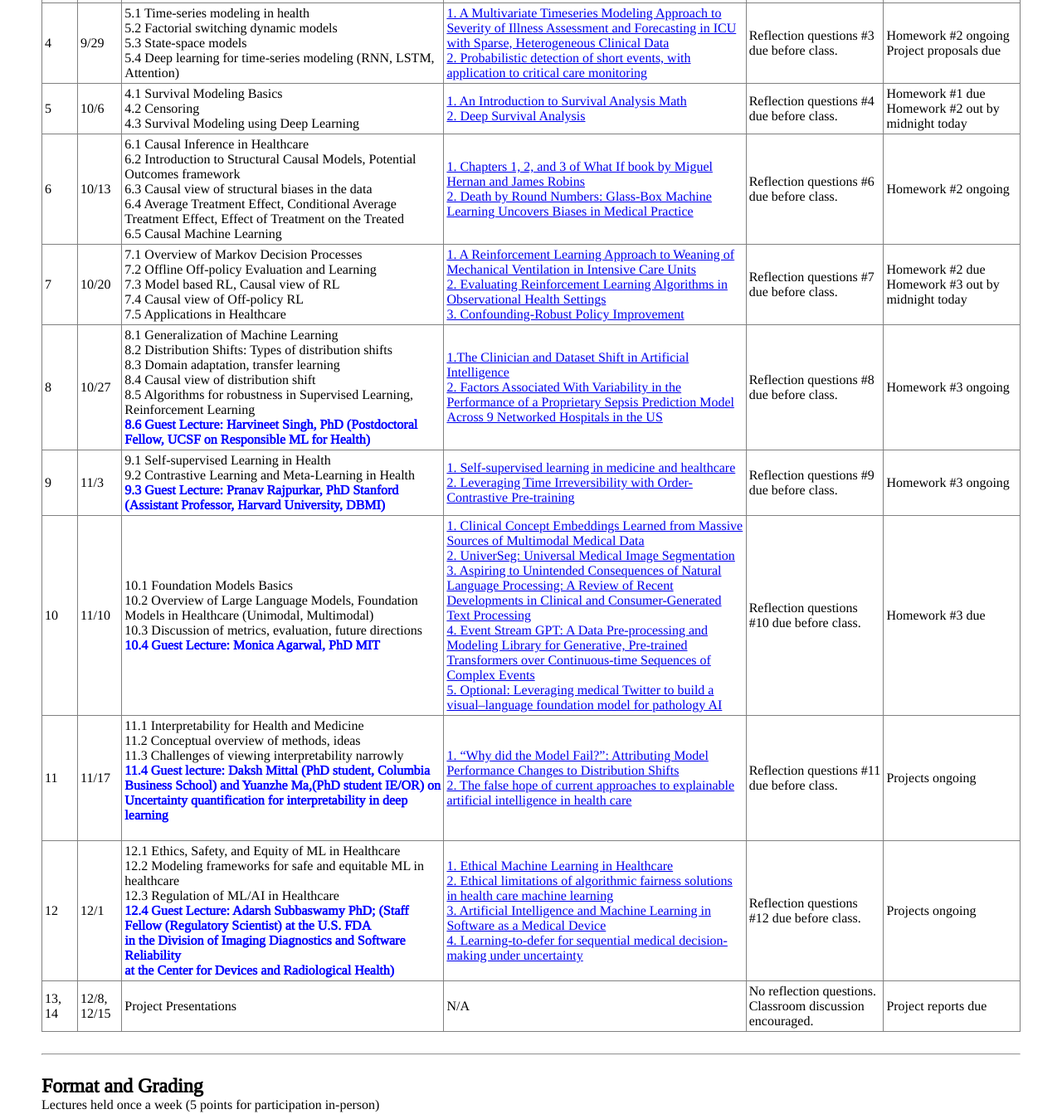
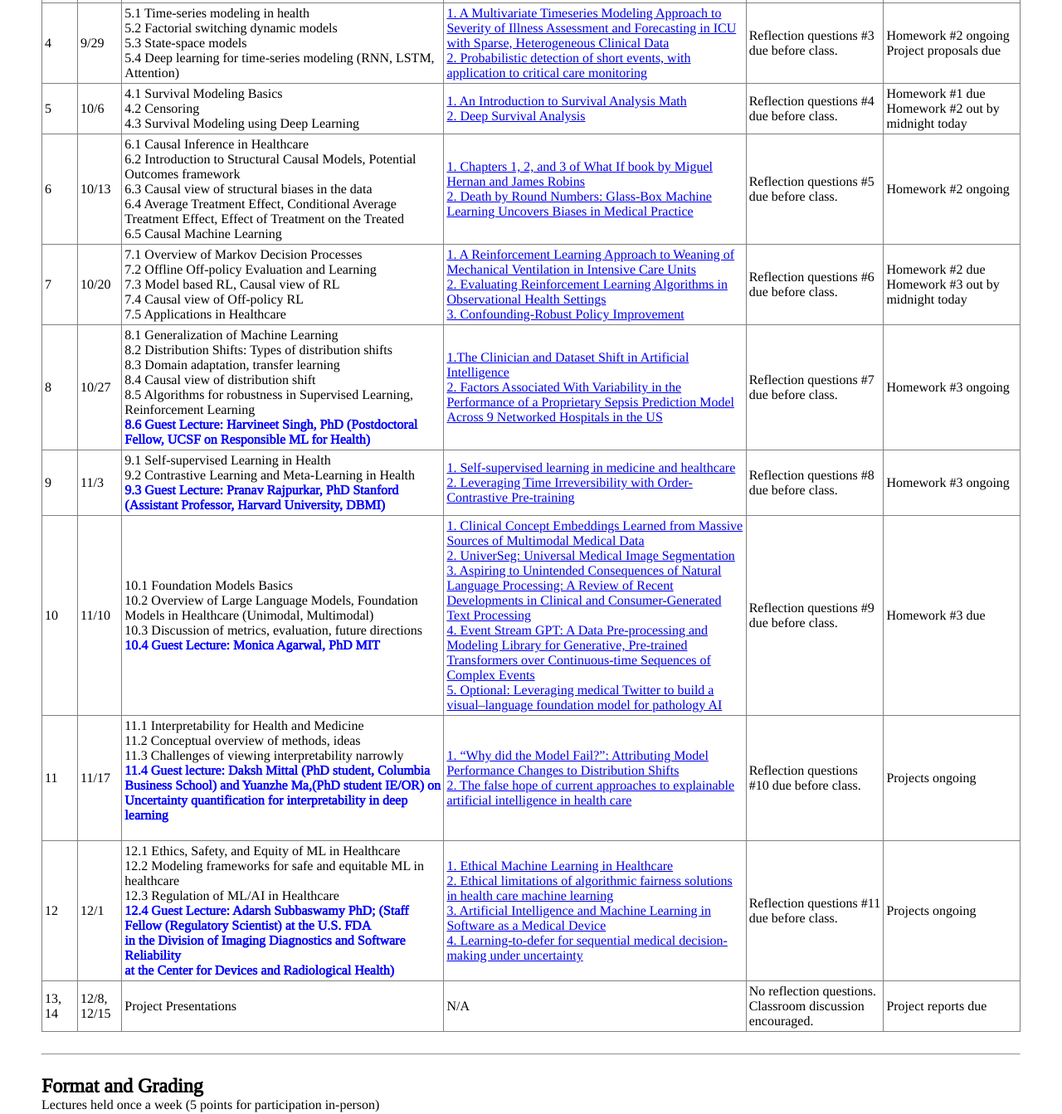
Before and after one commit to reAIM-Lab/binf4008, a plain HTML site: page index.html in a window 1280 px wide. Shown: the part 1512-2855 px from the top of the page at 83% size. Drawn offline with nearby package versions, Linux system fonts and the light colour scheme.

Commit message:
reflection question indexing

```diff
--- a/index.html
+++ b/index.html
@@ -273,7 +273,7 @@ application to critical care monitoring</a><br>
             <a href="https://www.medrxiv.org/content/10.1101/2022.04.30.22274520v2">2. Death by Round Numbers: Glass-Box Machine Learning Uncovers Biases in Medical Practice</a><br>
         </td>
         <td>
-            Reflection questions #6 due before class.<br>
+            Reflection questions #5 due before class.<br>
         </td>
         <td>
             Homework #2 ongoing<br>
@@ -305,7 +305,7 @@ Intensive Care Units</a><br>
             <a href="https://proceedings.neurips.cc/paper/2018/hash/3a09a524440d44d7f19870070a5ad42f-Abstract.html">3. Confounding-Robust Policy Improvement</a><br>
         </td>
         <td>
-            Reflection questions #7 due before class.<br>
+            Reflection questions #6 due before class.<br>
         </td>
         <td>
             Homework #2 due<br>
@@ -337,7 +337,7 @@ Intensive Care Units</a><br>
             <a href="https://jamanetwork.com/journals/jamainternalmedicine/article-abstract/2803492?resultClick=1">2. Factors Associated With Variability in the Performance of a Proprietary Sepsis Prediction Model Across 9 Networked Hospitals in the US</a><br>
         </td>
         <td>
-            Reflection questions #8 due before class.<br>
+            Reflection questions #7 due before class.<br>
         </td>
         <td>
             Homework #3 ongoing<br>
@@ -365,7 +365,7 @@ Intensive Care Units</a><br>
             <a href="https://proceedings.mlr.press/v151/agrawal22a">2. Leveraging Time Irreversibility with Order-Contrastive Pre-training </a><br>
         </td>
         <td>
-            Reflection questions #9 due before class.<br>
+            Reflection questions #8 due before class.<br>
         </td>
         <td>
             Homework #3 ongoing<br>
@@ -397,7 +397,7 @@ Intensive Care Units</a><br>
             <a href="https://www.biorxiv.org/content/10.1101/2023.03.29.534834v1">5. Optional: Leveraging medical Twitter to build a visual–language foundation model for pathology AI </a><br>
         </td>
         <td>
-            Reflection questions #10 due before class.<br>
+            Reflection questions #9 due before class.<br>
         </td>
         <td>
             Homework #3 due<br>
@@ -427,7 +427,7 @@ Distribution Shifts</a><br>
             <a href="https://www.sciencedirect.com/science/article/pii/S2589750021002089">2. The false hope of current approaches to explainable artificial intelligence in health care </a><br>
         </td>
         <td>
-            Reflection questions #11 due before class.<br>
+            Reflection questions #10 due before class.<br>
         </td>
         <td>
             Projects ongoing<br>
@@ -459,7 +459,7 @@ Distribution Shifts</a><br>
             <a href="https://arxiv.org/pdf/2109.06312.pdf">4. Learning-to-defer for sequential medical decision-making under uncertainty</a>
         </td>
         <td>
-            Reflection questions #12 due before class.<br>
+            Reflection questions #11 due before class.<br>
         </td>
         <td>
             Projects ongoing<br>
```
